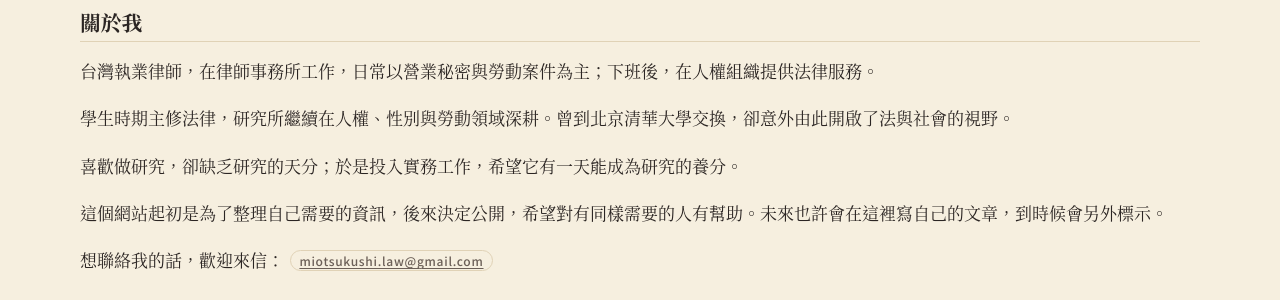
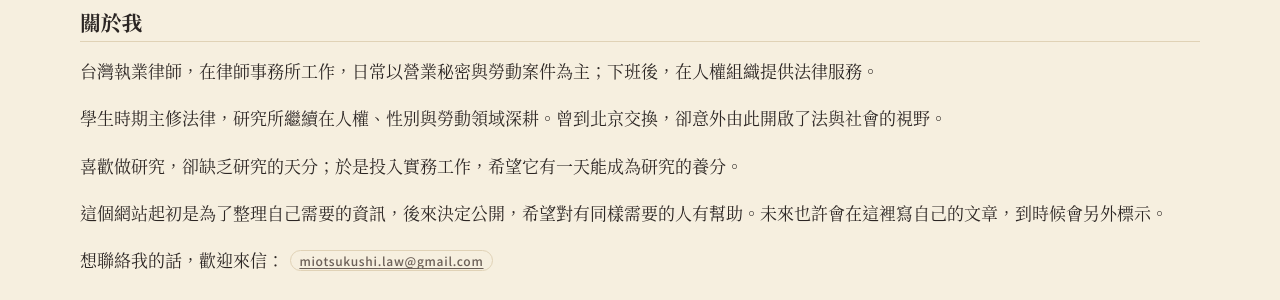
Before and after one commit to chadfan1004/Newsletter-for-international-human-rights-law-gender-theory-and-labour-law, a Jekyll site: the page built from about.md, in a window 1280 px wide. Shown: the part 164-464 px from the top of the page. Built offline with Jekyll 4.4.1, drawn with Linux system fonts in a browser that asks for light colours.

Commit message:
關於我：交換學校改為泛稱北京
Co-Authored-By: Claude Sonnet 5.5 <noreply@anthropic.com>
Claude-Session: https://claude.ai/code/session_01FSbXdJEiLZof4dLYJ2WApi

```diff
--- a/about.md
+++ b/about.md
@@ -11,7 +11,7 @@ permalink: /about/
 
 台灣執業律師，在律師事務所工作，日常以營業秘密與勞動案件為主；下班後，在人權組織提供法律服務。
 
-學生時期主修法律，研究所繼續在人權、性別與勞動領域深耕。曾到北京清華大學交換，卻意外由此開啟了法與社會的視野。
+學生時期主修法律，研究所繼續在人權、性別與勞動領域深耕。曾到北京交換，卻意外由此開啟了法與社會的視野。
 
 喜歡做研究，卻缺乏研究的天分；於是投入實務工作，希望它有一天能成為研究的養分。
 
```
